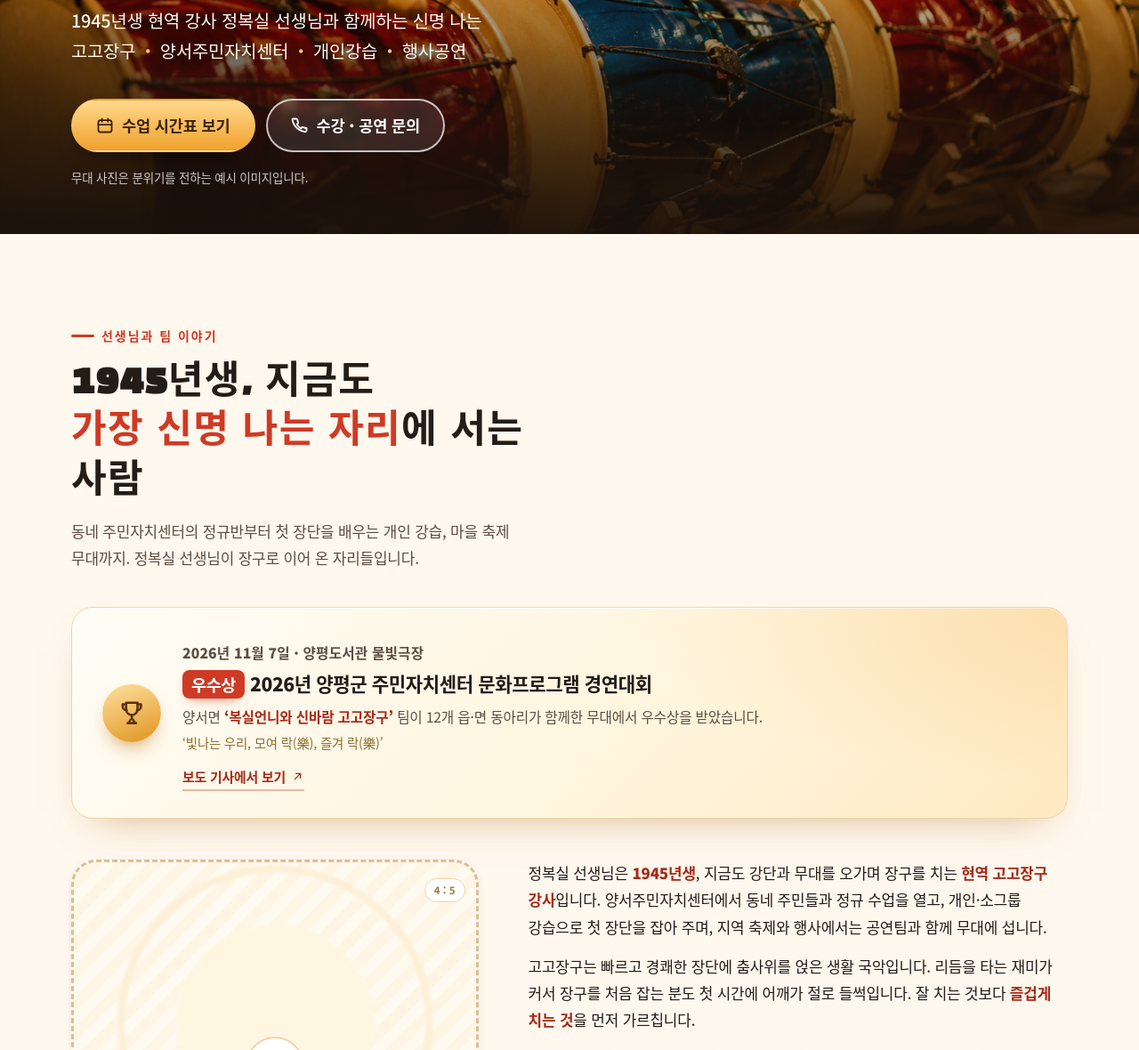
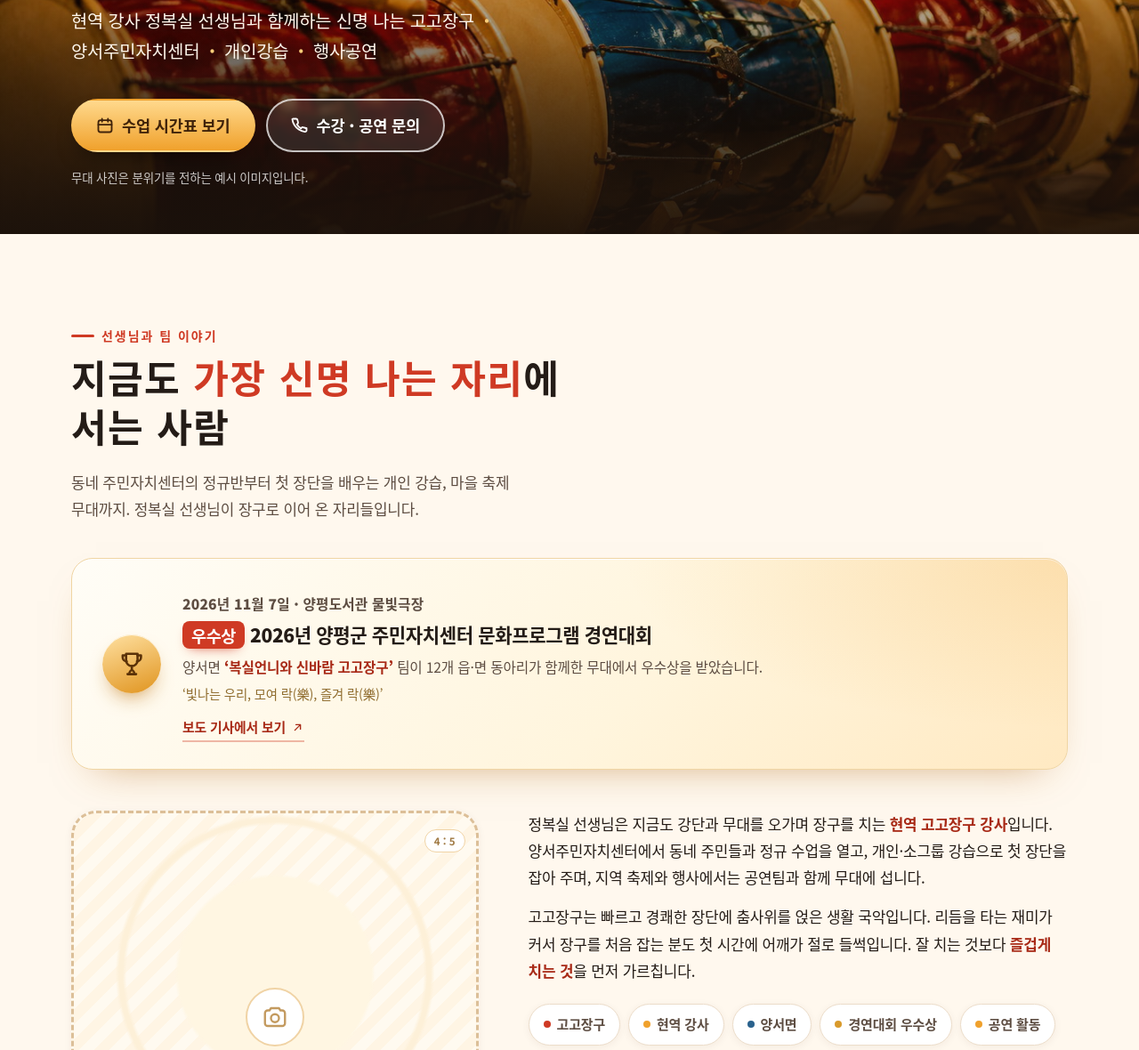
Before and after one commit to rjansrh-lee/GoGo-janggu, a plain HTML site: page index.html in a window 1280 px wide. Shown: the part 315-1495 px from the top of the page at 89% size. Drawn offline with Linux system fonts and the light colour scheme.

Commit message:
출생연도(1945년생) 문구 제거 — 첫 화면·소개·메타 설명

```diff
--- a/index.html
+++ b/index.html
@@ -4,7 +4,7 @@
 <meta charset="utf-8">
 <meta name="viewport" content="width=device-width, initial-scale=1">
 <title>정복실과 고고장구 (Go! Go! 장구) | 양서주민자치센터 · 개인강습 · 공연</title>
-<meta name="description" content="1945년생 현역 강사 정복실 선생님과 함께하는 신명 나는 고고장구. 양서주민자치센터 정규반, 개인·소그룹 강습, 지역 축제·행사 공연. 2026년 양평군 주민자치센터 문화프로그램 경연대회 우수상.">
+<meta name="description" content="현역 강사 정복실 선생님과 함께하는 신명 나는 고고장구. 양서주민자치센터 정규반, 개인·소그룹 강습, 지역 축제·행사 공연. 2026년 양평군 주민자치센터 문화프로그램 경연대회 우수상.">
 <meta name="theme-color" content="#fff8ee">
 <link rel="preconnect" href="https://fonts.googleapis.com">
 <link rel="preconnect" href="https://fonts.gstatic.com" crossorigin>
@@ -523,7 +523,7 @@ footer{background:var(--ink);color:#c9b6a4;padding:clamp(36px,5vw,52px) 0 40px;f
       <span class="eyebrow"><i aria-hidden="true"></i>경기도 양평군 양서면 · 고고장구</span>
       <h1 id="hero-title">정복실과 <span class="go">Go! Go!</span> 장구</h1>
       <p class="hero-sub">
-        1945년생 현역 강사 정복실 선생님과 함께하는 신명 나는 고고장구&nbsp;<span class="sep" aria-hidden="true">·</span>
+        현역 강사 정복실 선생님과 함께하는 신명 나는 고고장구&nbsp;<span class="sep" aria-hidden="true">·</span>
         양서주민자치센터&nbsp;<span class="sep" aria-hidden="true">·</span>
         개인강습&nbsp;<span class="sep" aria-hidden="true">·</span>
         행사공연
@@ -549,7 +549,7 @@ footer{background:var(--ink);color:#c9b6a4;padding:clamp(36px,5vw,52px) 0 40px;f
     <div class="wrap">
       <div class="section-head">
         <span class="kicker">선생님과 팀 이야기</span>
-        <h2 id="about-title">1945년생, 지금도<br><span class="accent">가장 신명 나는 자리</span>에 서는 사람</h2>
+        <h2 id="about-title">지금도 <span class="accent">가장 신명 나는 자리</span>에 서는 사람</h2>
         <p class="lede">동네 주민자치센터의 정규반부터 첫 장단을 배우는 개인 강습, 마을 축제 무대까지. 정복실 선생님이 장구로 이어 온 자리들입니다.</p>
       </div>
 
@@ -581,7 +581,7 @@ footer{background:var(--ink);color:#c9b6a4;padding:clamp(36px,5vw,52px) 0 40px;f
 
         <div class="about-body">
           <p>
-            정복실 선생님은 <strong>1945년생</strong>, 지금도 강단과 무대를 오가며 장구를 치는 <strong>현역 고고장구 강사</strong>입니다.
+            정복실 선생님은 지금도 강단과 무대를 오가며 장구를 치는 <strong>현역 고고장구 강사</strong>입니다.
             양서주민자치센터에서 동네 주민들과 정규 수업을 열고, 개인·소그룹 강습으로 첫 장단을 잡아 주며,
             지역 축제와 행사에서는 공연팀과 함께 무대에 섭니다.
           </p>
@@ -591,7 +591,7 @@ footer{background:var(--ink);color:#c9b6a4;padding:clamp(36px,5vw,52px) 0 40px;f
           </p>
 
           <div class="facts">
-            <span class="fact red"><i aria-hidden="true"></i>1945년생</span>
+            <span class="fact red"><i aria-hidden="true"></i>고고장구</span>
             <span class="fact"><i aria-hidden="true"></i>현역 강사</span>
             <span class="fact blue"><i aria-hidden="true"></i>양서면</span>
             <span class="fact gold"><i aria-hidden="true"></i>경연대회 우수상</span>
```
